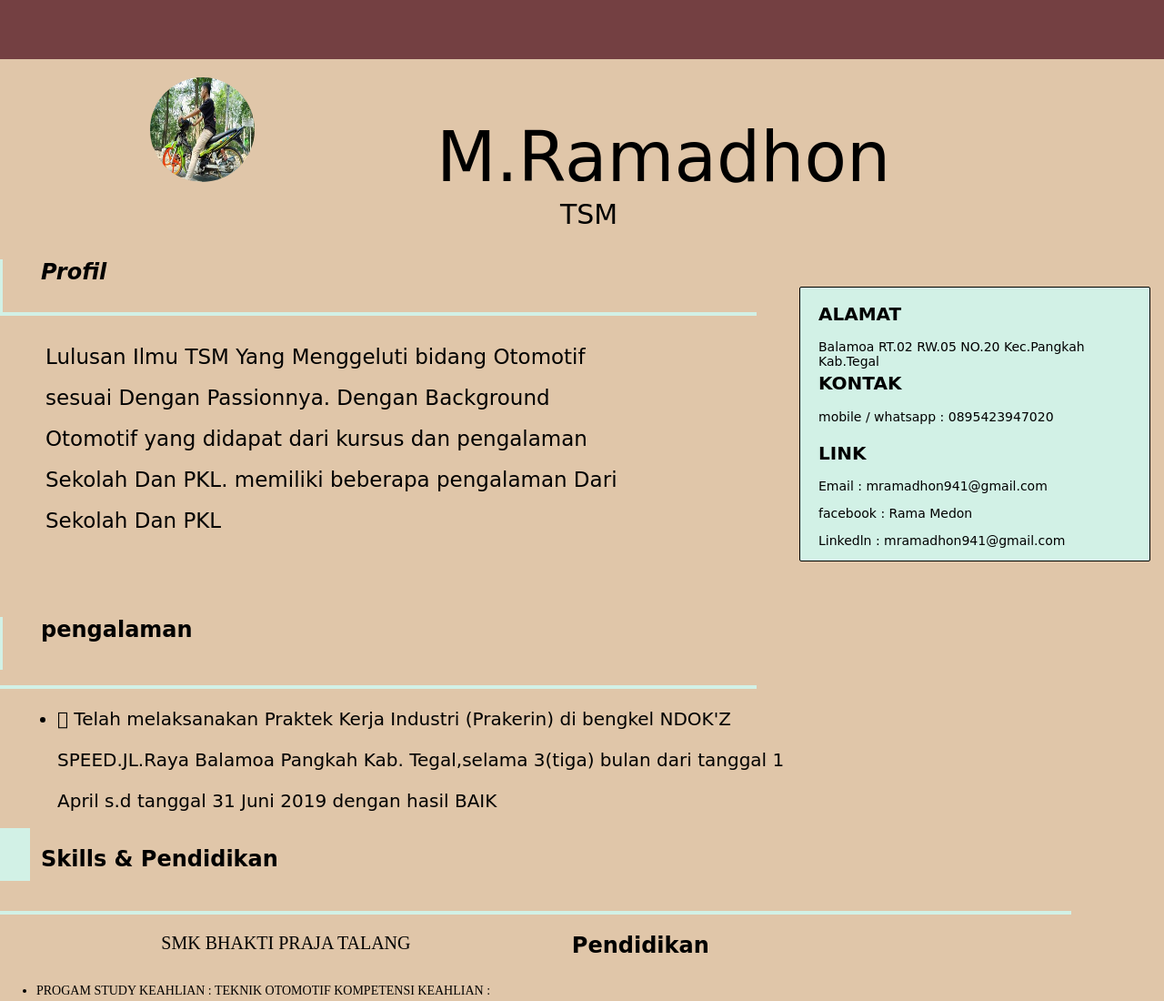
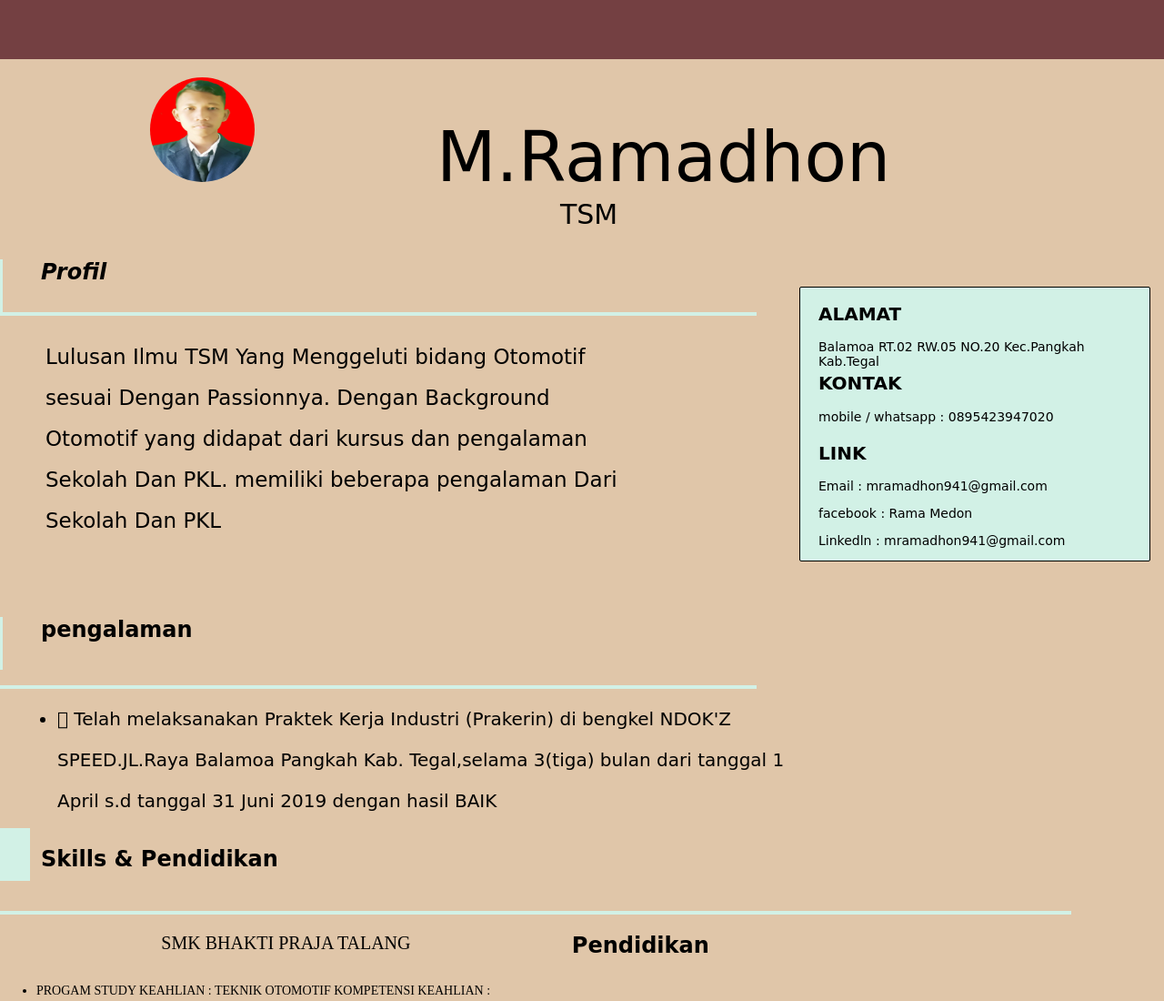
Before and after one commit to medon13/cvmedonn, a plain HTML site: page index.html in a window 1280 px wide. Shown: the top 1100 px of the page at 91% size. Drawn offline with nearby package versions, Linux system fonts and the light colour scheme; files that its build step writes are made by us from their sources; a script that the page names is missing.

Commit message:
Update index.html

```diff
--- a/index.html
+++ b/index.html
@@ -14,7 +14,7 @@
 							<div class="kotak">
 								<div class="img">
 									<div class="img1">
-										<img src="asset/img/medon.jpg.jpg">
+										<img src="asset/img/merah.jpg">
 									</div>
 								</div>
 								<div class="text">
```
